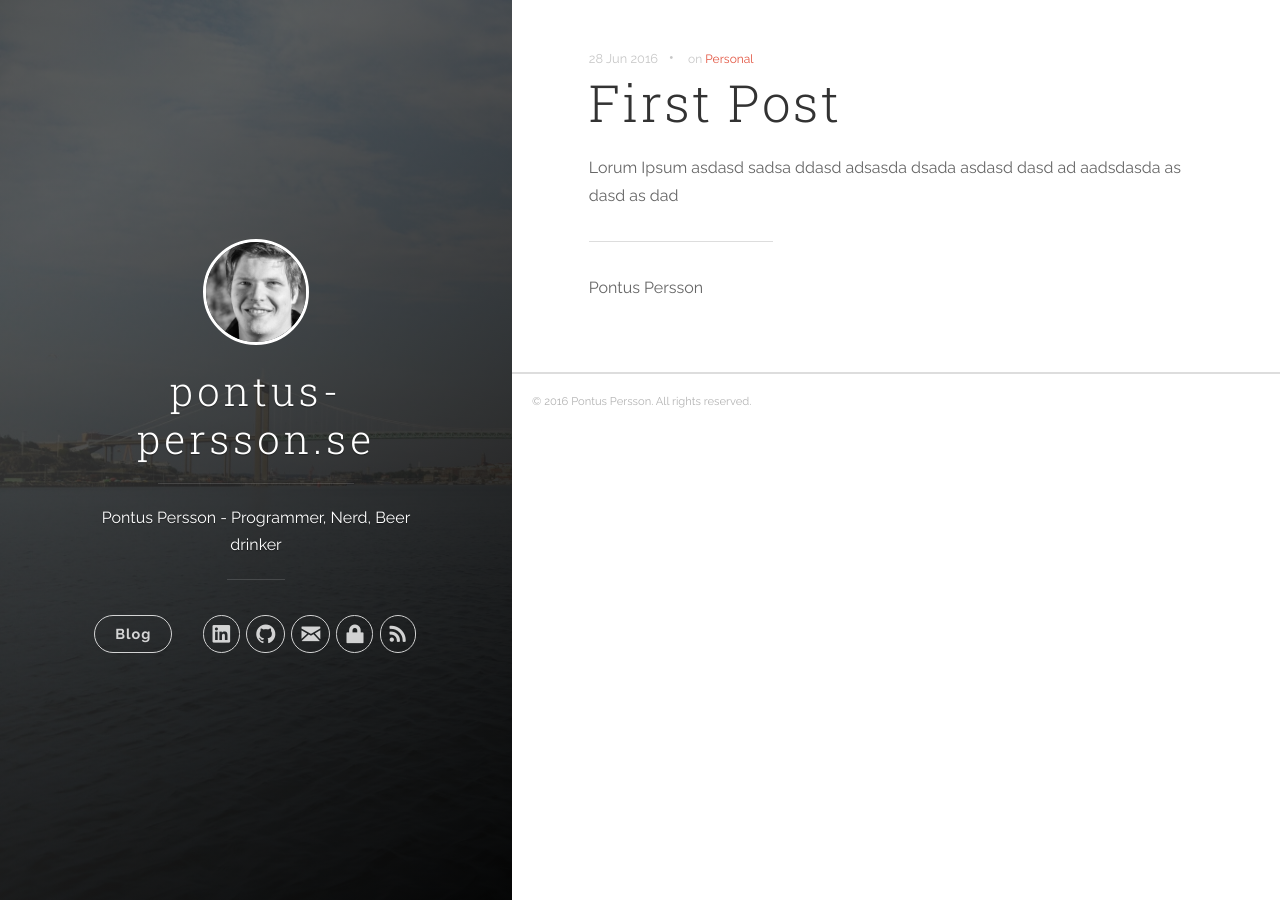
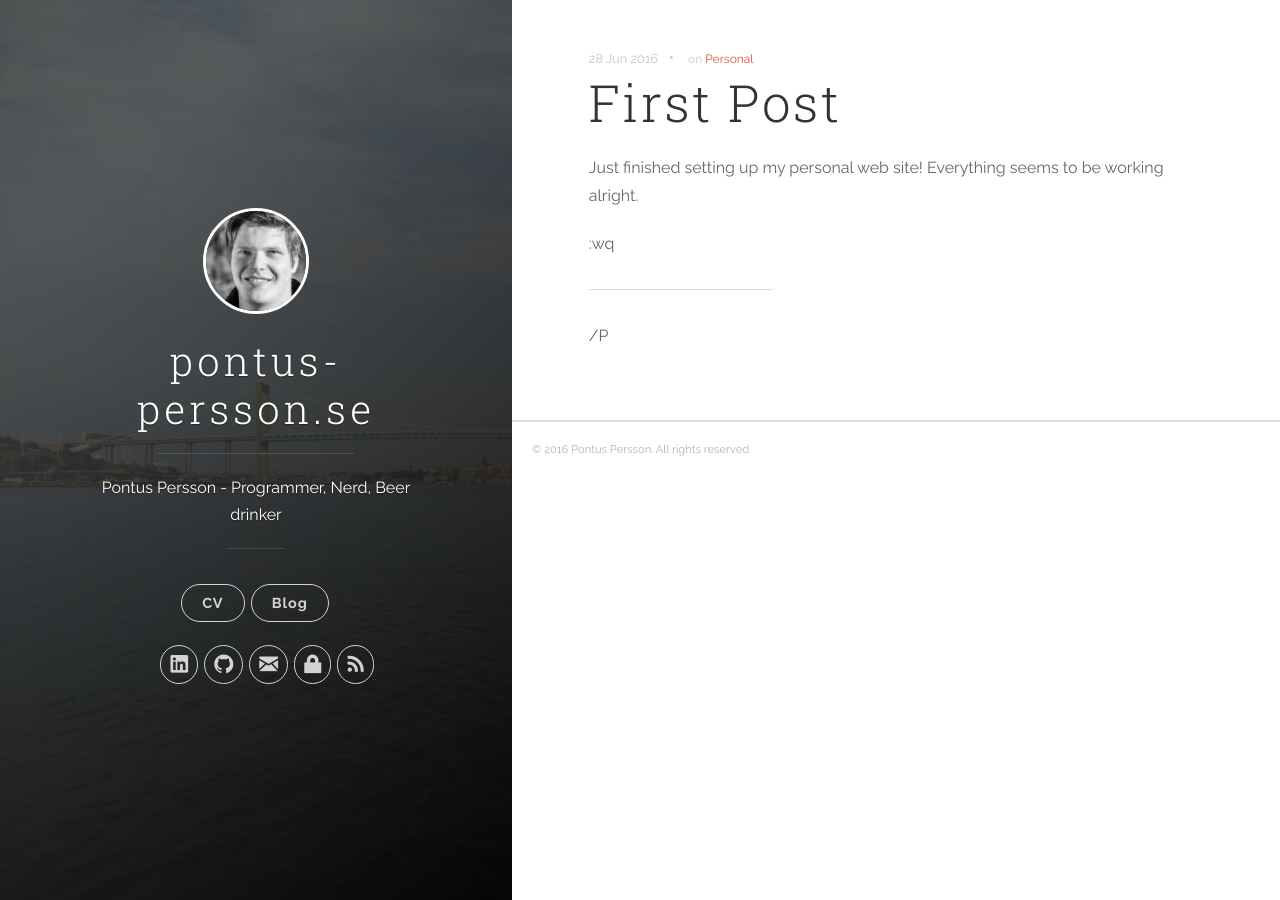
Before and after one commit to PontusHanssen/PontusPersson.github.io, a Jekyll site: the page built from _posts/2016-06-28-first.markdown, in a window 1280 px wide. Built offline with Jekyll 4.4.1, drawn with Linux system fonts in a browser that asks for light colours; nearby versions of some CDN libraries.

Commit message:
Added cv link

```diff
--- a/_config.yml
+++ b/_config.yml
@@ -14,6 +14,7 @@ author:
   github_username:  PontusPersson
   linkedin_username:  pontus-persson
   pgp_link: 'https://pgp.mit.edu/pks/lookup?op=get&search=0xDE4FDA06983BA9B7'
+  cv_link: 'http://pontus-persson.se/CV/'
 
 defaults:
   -
--- a/_includes/header.html
+++ b/_includes/header.html
@@ -20,6 +20,9 @@
 
           <nav class="cover-navigation cover-navigation--primary">
             <ul class="navigation">
+              {% if site.author.cv_link %}
+              <li class="navigation__item"><a href="{{ site.author.cv_link }}" title="link to CV" class="cv-button">CV</a></li>
+              {% endif %}
               <li class="navigation__item"><a href="{{ site.baseurl }}#blog" title="link to {{ site.title }} blog" class="blog-button">Blog</a></li>
             </ul>
           </nav>
--- a/_posts/2016-06-28-first.markdown
+++ b/_posts/2016-06-28-first.markdown
@@ -4,8 +4,10 @@ date:   2016-06-28 18:01:23
 categories: []
 tags: [Personal]
 ---
-Lorum Ipsum asdasd sadsa ddasd adsasda dsada
-asdasd dasd ad aadsdasda as dasd as dad
+Just finished setting up my personal web site!
+Everything seems to be working alright.
+
+:wq
 
 ---
-Pontus Persson
+/P
```
